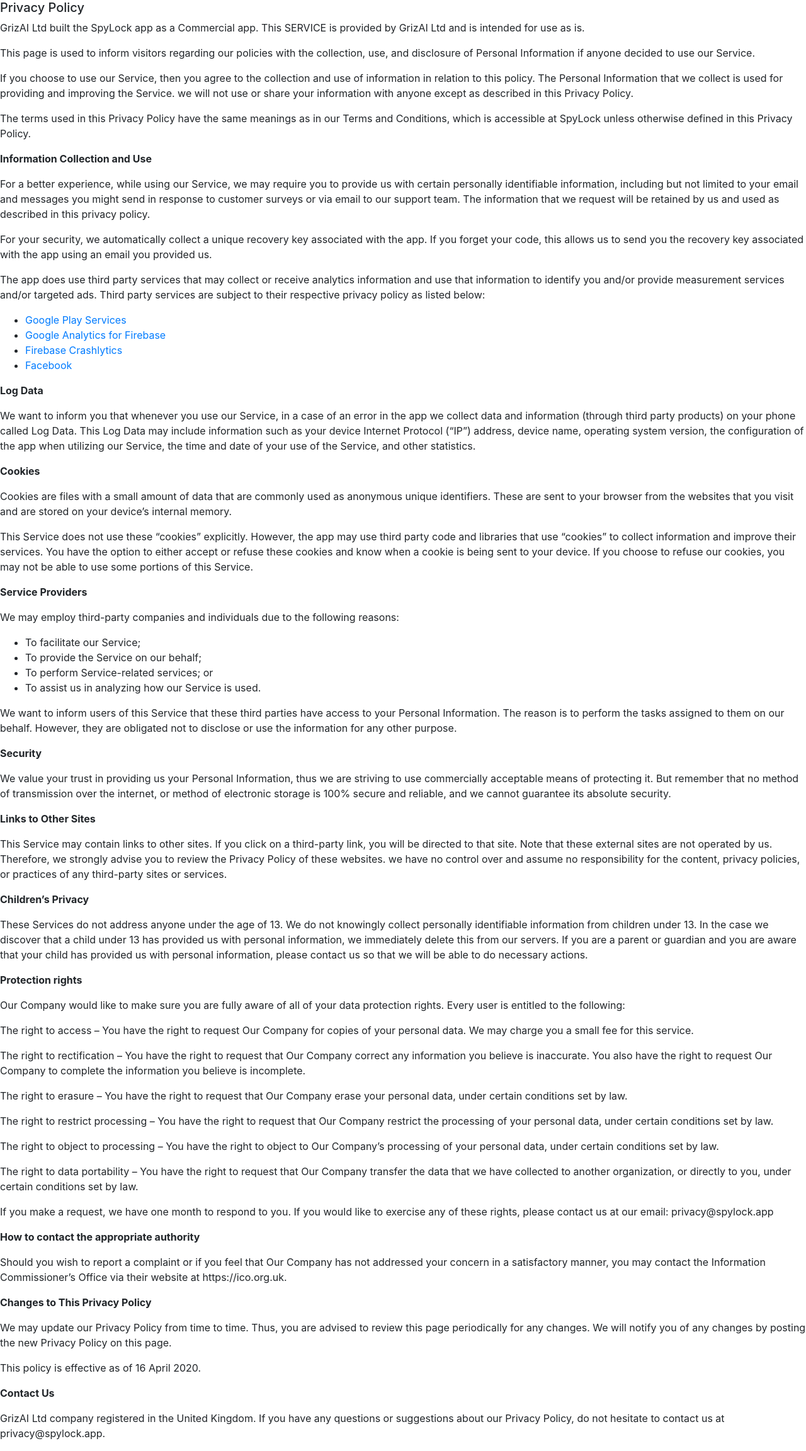
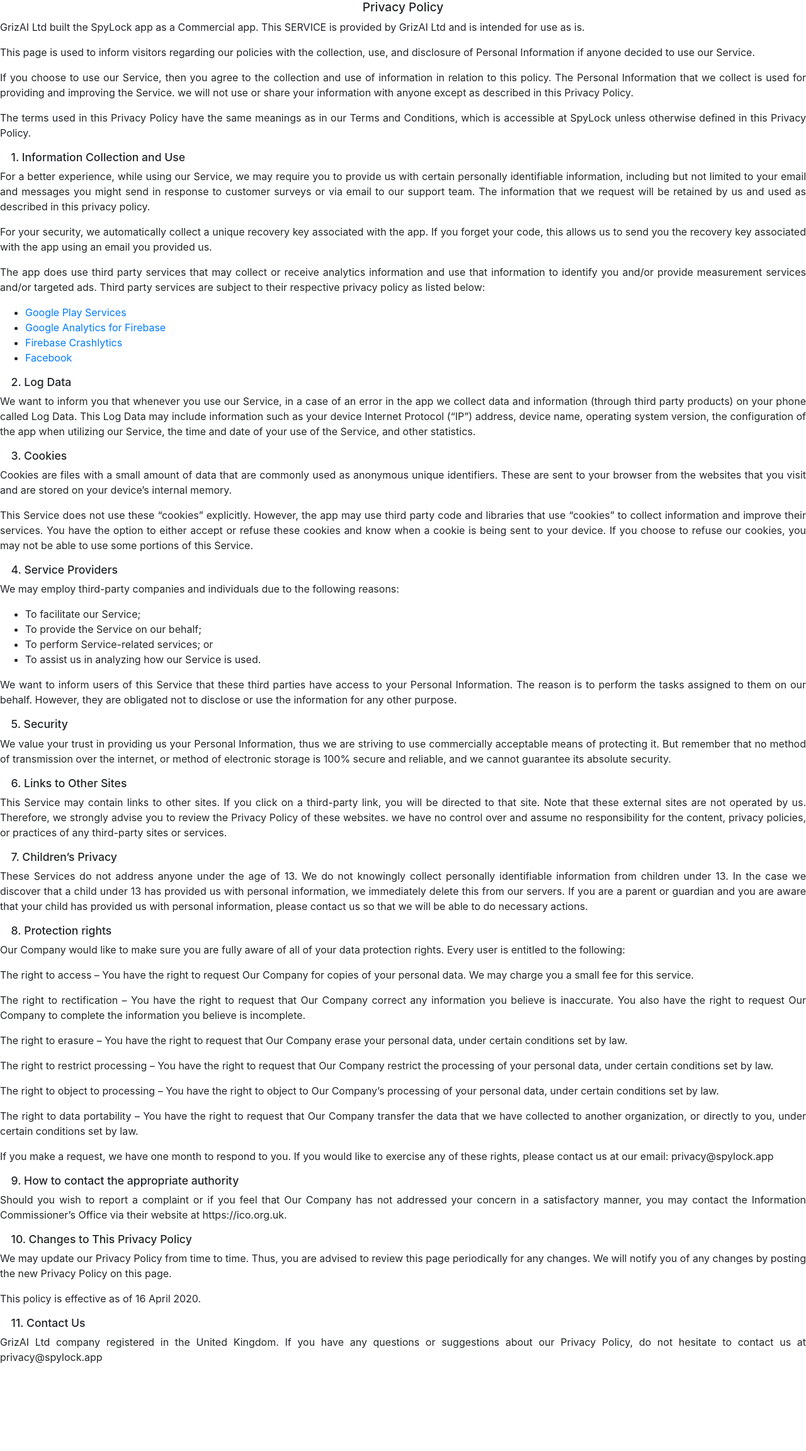
Before and after one commit to grizai/info.spylock.app, a Jekyll site: the page built from privacy_policy.md, in a window 1280 px wide. Shown: the whole page at 63% size. Built offline with Jekyll 4.4.1, drawn with Linux system fonts in a browser that asks for light colours; nearby versions of some CDN libraries; our own code applies the rules of GitHub Pages for plain Markdown files; after the commit the page ends 2183 px from its top, so only the background shows below that.

Commit message:
better layout

```diff
--- /dev/null
+++ b/_layouts/legal.html
@@ -0,0 +1,15 @@
+<!DOCTYPE html>
+<html lang="en-us">
+
+    <head>
+        {% include head.html %}
+
+        <link rel="stylesheet" href="public/css/legal.css">
+
+    </head>
+
+    <body>
+        {{ content }}
+    </body>
+
+</html>
--- a/privacy_policy.md
+++ b/privacy_policy.md
@@ -8,7 +12,7 @@ If you choose to use our Service, then you agree to the collection and use of in
 
 The terms used in this Privacy Policy have the same meanings as in our Terms and Conditions, which is accessible at SpyLock unless otherwise defined in this Privacy Policy.
 
-**Information Collection and Use**
+## 1. Information Collection and Use
 
 For a better experience, while using our Service, we may require you to provide us with certain personally identifiable information, including but not limited to your email and messages you might send in response to customer surveys or via email to our support team. The information that we request will be retained by us and used as described in this privacy policy.
 
@@ -21,17 +25,17 @@ The app does use third party services that may collect or receive analytics info
 *   [Firebase Crashlytics](https://firebase.google.com/support/privacy/)
 *   [Facebook](https://www.facebook.com/about/privacy/update/printable)
 
-**Log Data**
+## 2. Log Data
 
 We want to inform you that whenever you use our Service, in a case of an error in the app we collect data and information (through third party products) on your phone called Log Data. This Log Data may include information such as your device Internet Protocol (“IP”) address, device name, operating system version, the configuration of the app when utilizing our Service, the time and date of your use of the Service, and other statistics.
 
-**Cookies**
+## 3. Cookies
 
 Cookies are files with a small amount of data that are commonly used as anonymous unique identifiers. These are sent to your browser from the websites that you visit and are stored on your device's internal memory.
 
 This Service does not use these “cookies” explicitly. However, the app may use third party code and libraries that use “cookies” to collect information and improve their services. You have the option to either accept or refuse these cookies and know when a cookie is being sent to your device. If you choose to refuse our cookies, you may not be able to use some portions of this Service.
 
-**Service Providers**
+## 4. Service Providers
 
 We may employ third-party companies and individuals due to the following reasons:
 
@@ -42,19 +46,19 @@ We may employ third-party companies and individuals due to the following reasons
 
 We want to inform users of this Service that these third parties have access to your Personal Information. The reason is to perform the tasks assigned to them on our behalf. However, they are obligated not to disclose or use the information for any other purpose.
 
-**Security**
+## 5. Security
 
 We value your trust in providing us your Personal Information, thus we are striving to use commercially acceptable means of protecting it. But remember that no method of transmission over the internet, or method of electronic storage is 100% secure and reliable, and we cannot guarantee its absolute security.
 
-**Links to Other Sites**
+## 6. Links to Other Sites
 
 This Service may contain links to other sites. If you click on a third-party link, you will be directed to that site. Note that these external sites are not operated by us. Therefore, we strongly advise you to review the Privacy Policy of these websites. we have no control over and assume no responsibility for the content, privacy policies, or practices of any third-party sites or services.
 
-**Children’s Privacy**
+## 7. Children’s Privacy
 
 These Services do not address anyone under the age of 13. We do not knowingly collect personally identifiable information from children under 13. In the case we discover that a child under 13 has provided us with personal information, we immediately delete this from our servers. If you are a parent or guardian and you are aware that your child has provided us with personal information, please contact us so that we will be able to do necessary actions.
 
-**Protection rights**
+## 8. Protection rights
 
 Our Company would like to make sure you are fully aware of all of your data protection rights. Every user is entitled to the following:
 
@@ -72,17 +76,16 @@ The right to data portability – You have the right to request that Our Company
 
 If you make a request, we have one month to respond to you. If you would like to exercise any of these rights, please contact us at our email: privacy@spylock.app
 
-
-**How to contact the appropriate authority**
+## 9. How to contact the appropriate authority
 
 Should you wish to report a complaint or if you feel that Our Company has not addressed your concern in a satisfactory manner, you may contact the Information Commissioner’s Office via their website at https://ico.org.uk.
 
-**Changes to This Privacy Policy**
+## 10. Changes to This Privacy Policy
 
 We may update our Privacy Policy from time to time. Thus, you are advised to review this page periodically for any changes. We will notify you of any changes by posting the new Privacy Policy on this page.
 
 This policy is effective as of 16 April 2020.
 
-**Contact Us**
+## 11. Contact Us
 
-GrizAI Ltd company registered in the United Kingdom. If you have any questions or suggestions about our Privacy Policy, do not hesitate to contact us at privacy@spylock.app.
+GrizAI Ltd company registered in the United Kingdom. If you have any questions or suggestions about our Privacy Policy, do not hesitate to contact us at privacy@spylock.app
--- /dev/null
+++ b/public/css/legal.css
@@ -0,0 +1,19 @@
+body {
+    background-color: white;
+    text-align: justify;
+    text-justify: inter-word;
+}
+
+h1 {
+    text-align: center;
+    font-size: 1.2rem;
+}
+
+h2 {
+    text-indent: 1em;
+    font-size: 1.1rem;
+}
+
+p {
+    font-size: 1rem;
+}
```
Also changed, not shown: other parts of privacy_policy.md (+5 -1 lines), faq.md (+4 -0 lines), feedback.md (+4 -0 lines), index.md (+4 -0 lines), terms_and_conditions.md (+8 -4 lines).
